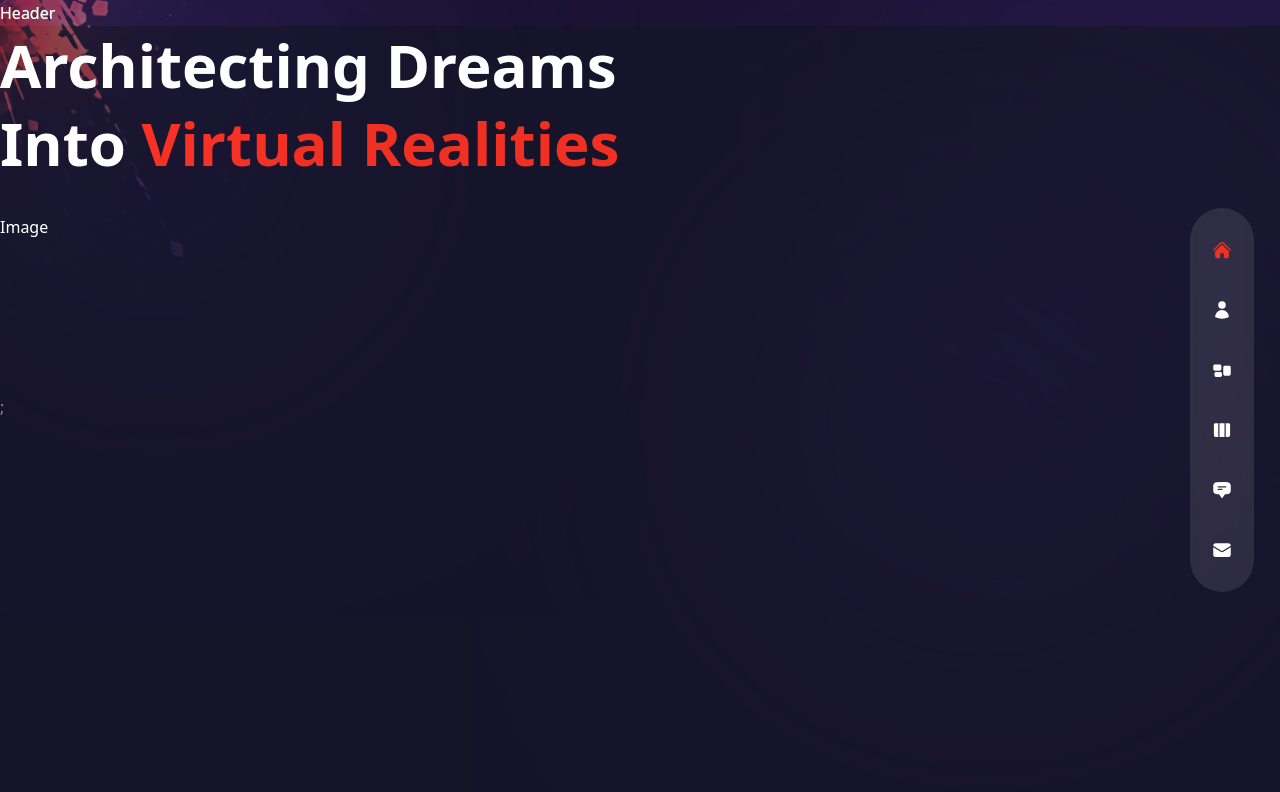
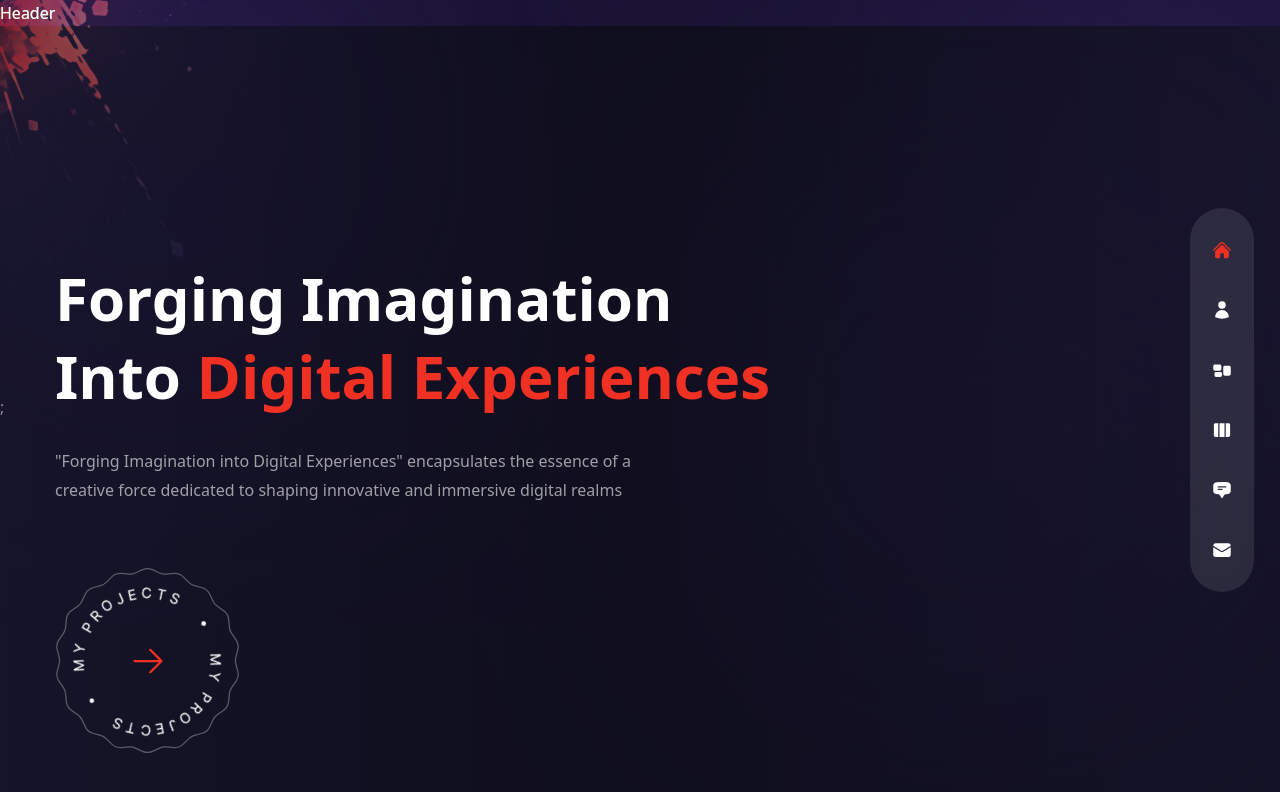
Before and after one commit to mdwiastika/mdwitech, a Next.js app: page / in a window 1280 px wide. Shown: the top 792 px of the page. Built offline with nearby package versions, Linux system fonts and the light colour scheme.

Commit message:
testing
add: transition:

```diff
--- a/components/ProjectsBtn.js
+++ b/components/ProjectsBtn.js
@@ -1,5 +1,15 @@
+import Image from "next/image";
+import Link from "next/link";
+import { HiArrowRight } from "react-icons/hi2";
 const ProjectsBtn = () => {
-  return <div>Project Btn</div>;
+  return (
+    <div className="mx-auto xl:mx-0">
+      <Link href={"/work"} className="relative w-[185px] h-[185px] flex justify-center items-center bg-circleStar bg-cover bg-center bg-no-repeat group">
+        <Image src={"/rounded-text.png"} width={141} height={148} alt="rounded text" className="animate-spin-slow w-full max-w-[141px] max-h-[148px]" />
+        <HiArrowRight className="absolute text-4xl group-hover:translate-x-2 transition-all duration-300 text-accent" />
+      </Link>
+    </div>
+  );
 };
 
 export default ProjectsBtn;
--- a/pages/index.js
+++ b/pages/index.js
@@ -7,12 +7,24 @@
 import { fadeIn } from "../variants";
 const Home = () => {
   return (
-    <div className="bg-primary/60 h-full ">
-      <div className="">
-        <div className="">
+    <div className="bg-primary/60 h-full bg-gradient-to-r from-primary/10 via-black/30 to-black/10">
+      <div className="w-full h-full">
+        <div
+          className="text-center flex flex-col justify-center xl:pt-40 xl:text-left h-full container mx-auto
+        "
+        >
           <h1 className="h1">
-            Architecting Dreams <br /> Into <span className="text-accent">Virtual Realities</span>
+            Forging Imagination <br /> Into <span className="text-accent">Digital Experiences</span>
           </h1>
+          <p className="max-w-sm xl:max-w-xl mx-auto xl:mx-0 mb-10 xl:mb-16">
+            <b>&quot;Forging Imagination into Digital Experiences&quot;</b> encapsulates the essence of a creative force dedicated to shaping innovative and immersive digital realms
+          </p>
+          <div className="flex justify-center xl:hidden relative">
+            <ProjectsBtn />
+          </div>
+          <motion.div className="" variants={fadeIn("down", 0.4)} intial="hidden" animate="show" exit="hidden">
+            <ProjectsBtn />
+          </motion.div>
         </div>
       </div>
 
```
